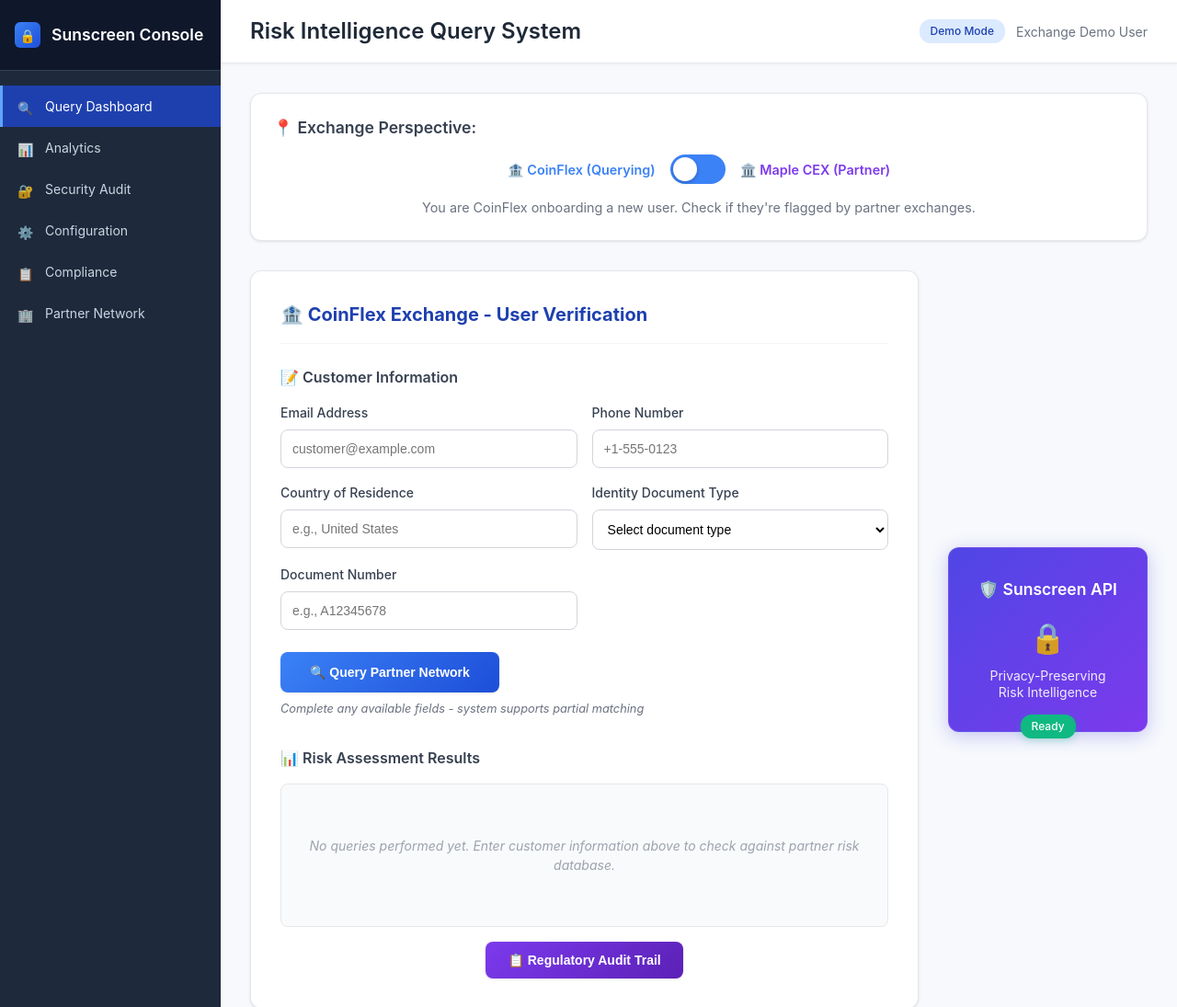
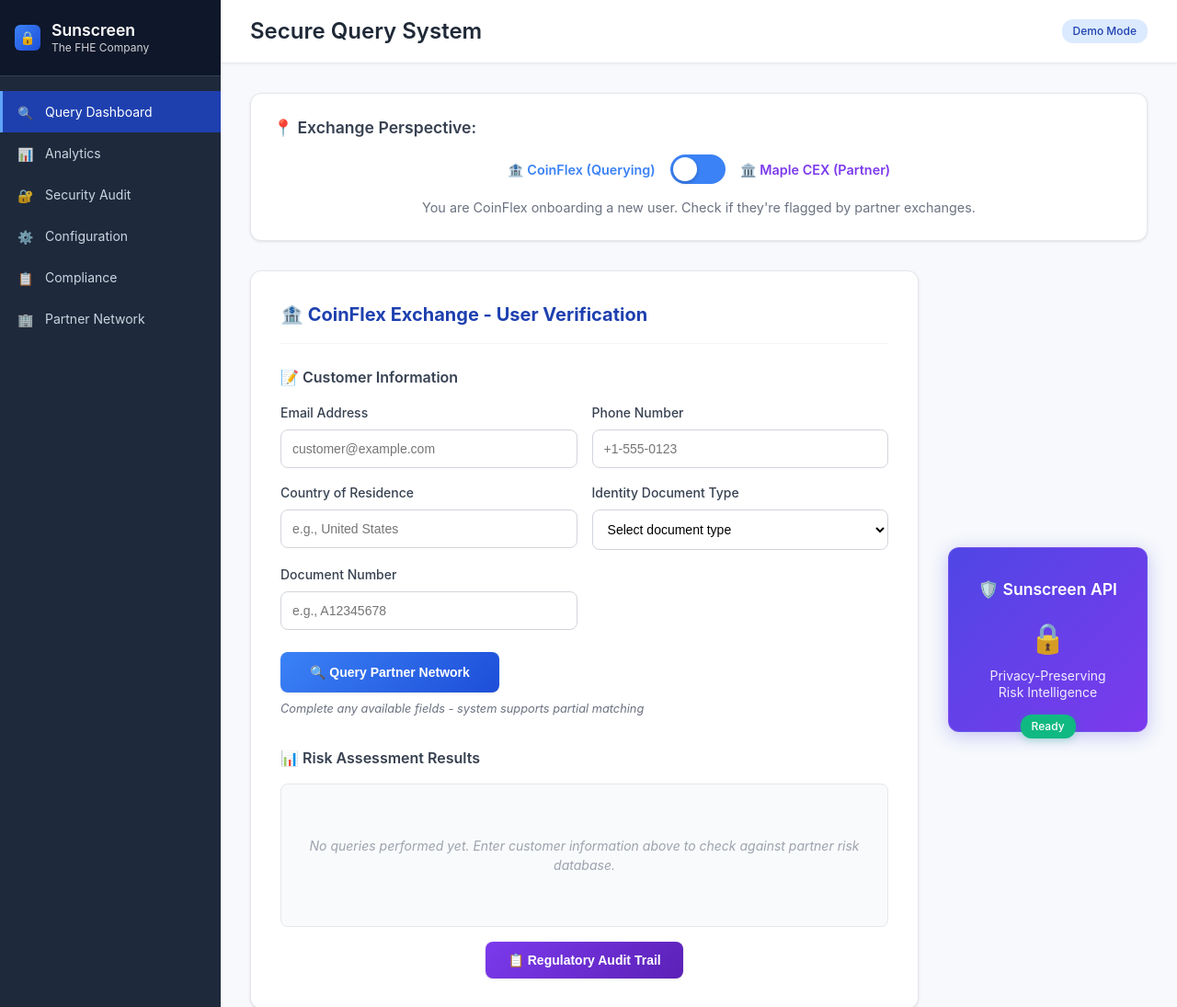
Before and after one commit to abhi-raheja/encrypted-query-service-, a plain HTML site: page index.html in a window 1280 px wide. Shown: the top 1095 px of the page at 92% size. Drawn offline with Linux system fonts and the light colour scheme.

Commit message:
🎨 BRANDING: Update header and logo branding
✨ Header & Logo Updates:
- 'Risk Intelligence Query System' → 'Secure Query System'
- 'Sunscreen Console' → 'Sunscreen'
- Added 'The FHE Company' tagline under logo
- Removed 'Exchange Demo User' from top right
- Enhanced logo layout with main/sub text styling

🎯 Professional branding alignment with company identity

```diff
--- a/index.html
+++ b/index.html
@@ -13,7 +13,10 @@
             <div class="sidebar-header">
                 <div class="logo">
                     <div class="logo-icon">🔒</div>
-                    <span>Sunscreen Console</span>
+                    <div class="logo-text">
+                        <span class="logo-main">Sunscreen</span>
+                        <span class="logo-sub">The FHE Company</span>
+                    </div>
                 </div>
             </div>
             <div class="nav-menu">
@@ -48,10 +51,9 @@
         <main class="main-content">
             <!-- Top Header -->
             <div class="top-header">
-                <div class="page-title">Risk Intelligence Query System</div>
+                <div class="page-title">Secure Query System</div>
                 <div class="user-info">
                     <span class="status-badge">Demo Mode</span>
-                    <span>Exchange Demo User</span>
                 </div>
             </div>
 
--- a/style.css
+++ b/style.css
@@ -41,9 +41,26 @@ body {
     display: flex;
     align-items: center;
     gap: 0.75rem;
+    color: #ffffff;
+}
+
+.logo-text {
+    display: flex;
+    flex-direction: column;
+    gap: 0.25rem;
+}
+
+.logo-main {
     font-size: 1.1rem;
     font-weight: 600;
-    color: #ffffff;
+    line-height: 1;
+}
+
+.logo-sub {
+    font-size: 0.75rem;
+    font-weight: 400;
+    opacity: 0.8;
+    line-height: 1;
 }
 
 .logo-icon {
```
